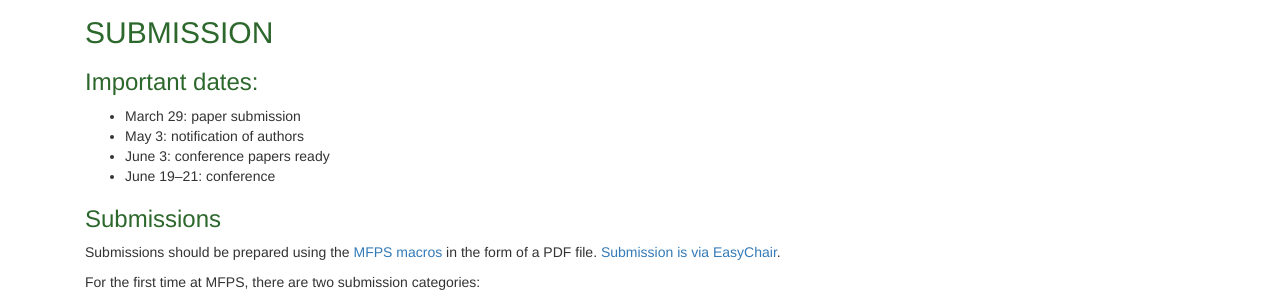
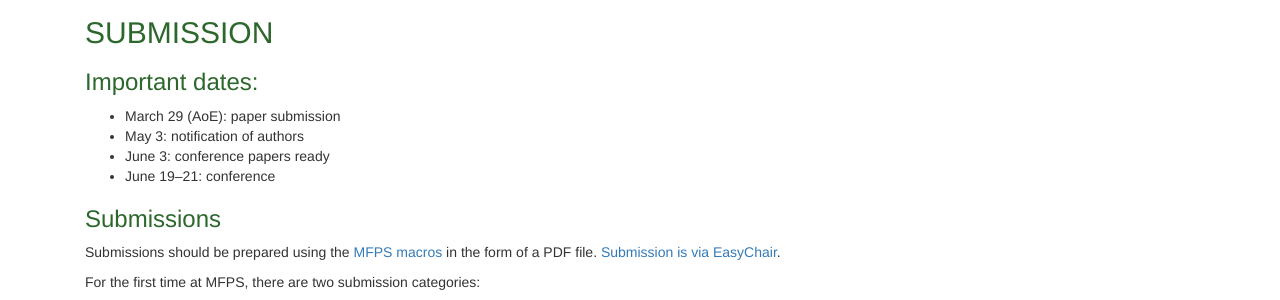
Before and after one commit to oxford24/oxford24.github.io, a Jekyll site: the page built from mfps_cfp.md, in a window 1280 px wide and 900 px high, scrolled down 400 px. Shown: the part 152-452 px from the top of the window. Built offline with Jekyll 4.4.1, drawn with Linux system fonts in a browser that asks for light colours.

Commit message:
added AoE to MFPS cfp

```diff
--- a/mfps_cfp.md
+++ b/mfps_cfp.md
@@ -18,7 +18,7 @@ Conference home page: [https://oxford24.github.io/](https://oxford24.github.io/)
 
 ### Important dates:
 
-* March 29: paper submission
+* March 29 (AoE): paper submission
 * May 3: notification of authors
 * June 3: conference papers ready
 * June 19–21: conference
```
